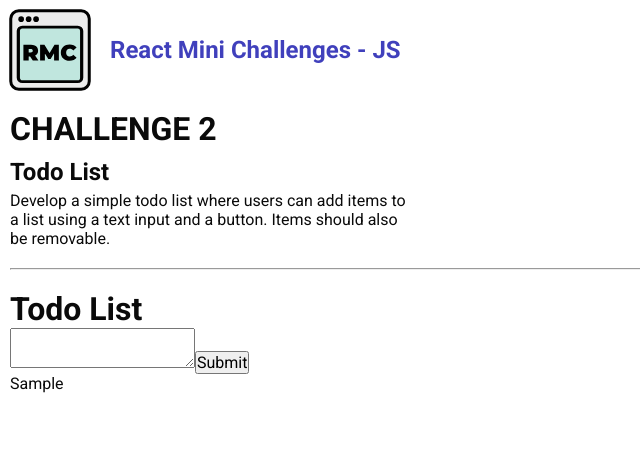
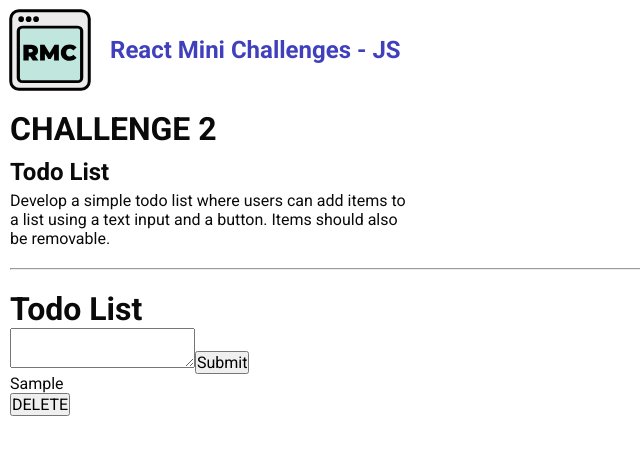
Before and after one commit to tomfyfe85/reactMiniChallenges, a React (Vite) app: page /challenge/2 in a window 1280 px wide. Both pictures are taken after typing "Sample" into the empty fields and a click on the button "Submit". Shown: the top 454 px of the page, without its empty margins (0-640 px from the left). Built offline with nearby package versions, Linux system fonts and the light colour scheme.

Commit message:
handle submit creates an object

```diff
--- a/src/solutions/Solution02.jsx
+++ b/src/solutions/Solution02.jsx
@@ -1,24 +1,28 @@
 import { useState } from "react";
 
-function Todo({id, task}) {
+function Todo({ id, task }) {
   return (
     <>
-
       <p>{task}</p>
+      <button>DELETE</button>
+      <br />
     </>
-  )
+  );
 }
 
 export default function Solution02() {
   const [text, setText] = useState("");
   const [todo, setTodo] = useState([]);
+  const [id, setId] = useState(0);
 
   function handleSubmit(e) {
     e.preventDefault();
-    todo.push(text);
+    setId((prevIdAdd1) => prevIdAdd1 + 1);
 
-    const newArr = todo;
-    setTodo(newArr); // const newTodos = todo.push(text)
+    let ob = { id: id, task: text };
+
+    todo.push(ob);
+    setTodo(todo); // const newTodos = todo.push(text)
     setText("");
   }
 
@@ -33,12 +37,16 @@ export default function Solution02() {
         <textarea value={text} onChange={handleTextChange} />
         <button type="submit">Submit</button>
       </form>
-      {todo.map((info, index) => (
-        <div key={index}><Todo id={index} task={info} /></div>
+      {todo.map((info) => (
+        <div key={info.id}>
+          <Todo id={info.id} task={info.task} />
+
+          <br />
+        </div>
       ))}
     </div>
   );
-};
+}
 
 // add submit button
 // add input field
```
